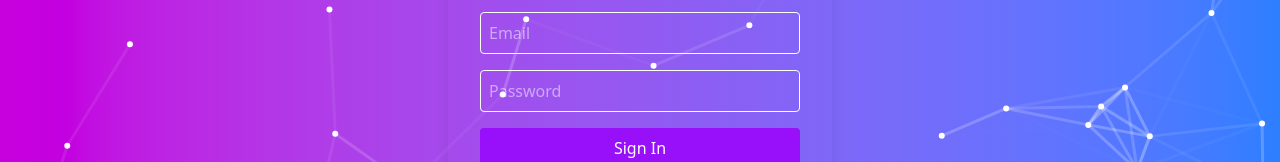
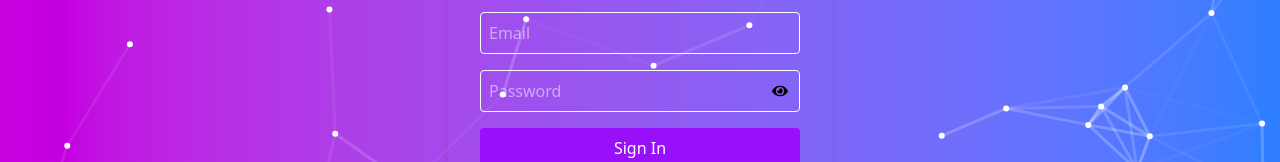
Before and after one commit to Jerry3048/Image-march, a React (Vite) app: page / in a window 1280 px wide. Shown: the part 544-706 px from the top of the page. Built offline with nearby package versions, Linux system fonts and the light colour scheme.

Commit message:
Add react-icons dependency and enhance Signin component with password visibility toggle

```diff
--- a/package.json
+++ b/package.json
@@ -17,6 +17,7 @@
     "node-fetch": "^3.3.2",
     "react": "^19.1.0",
     "react-dom": "^19.1.0",
+    "react-icons": "^5.5.0",
     "react-parallax-tilt": "^1.7.298",
     "react-tsparticles": "^2.12.2",
     "tailwindcss": "^4.1.8",
--- a/src/components/Facerecognition.jsx
+++ b/src/components/Facerecognition.jsx
@@ -42,6 +42,7 @@ function Facerecognition({ imageUrl }) {
         setBoxes(regions.map(region => region.region_info.bounding_box));
         console.log('Boxes:', regions.map(region => region.region_info.bounding_box));
         console.log('Result:', result);
+        console.log(regions)
       })
       .catch(error => console.log('error', error));
   }, [imageUrl]);
@@ -54,14 +55,14 @@ function Facerecognition({ imageUrl }) {
             src={imageUrl}
             alt="Detected"
             id="inputImage"
-            className="h-[300px] w-[250px] sm:w-[400px] rounded shadow"
+            className="sm:h-[300px] h-[270px] w-[250px] sm:w-[400px] rounded shadow"
           />
           {boxes.map((box, i) => (
             <div
               key={i}
               style={{
                 position: "absolute",
-                border: "2px solid #00FF00",
+                border: "4px solid #3674B5",
                 left: `${box.left_col * 100}%`,
                 top: `${box.top_row * 100}%`,
                 width: `${(box.right_col - box.left_col) * 100}%`,
--- a/src/components/Rank.jsx
+++ b/src/components/Rank.jsx
@@ -1,7 +1,7 @@
 function Rank() {
   return (
-    <div className = "w-[80%] sm:max-w-sm mx-auto">
-        <div className="flex justify-center text-[22px] sm:text-3xl text-bold">
+    <div className = "w-[80%] sm:max-w-sm mx-auto cursor-default">
+        <div className="flex justify-center text-[22px] sm:text-3xl text-bold ">
             {"Tolulope your current rank is"}
         </div>
         <div className="flex justify-center text-4xl text-bold">
--- a/src/components/Signin.jsx
+++ b/src/components/Signin.jsx
@@ -1,8 +1,10 @@
 import { useState } from "react";
+import { FaEye, FaEyeSlash } from "react-icons/fa";
 
 function Signin({ onSignIn }) {
   const [email, setEmail] = useState("");
   const [password, setPassword] = useState("");
+  const [showPassword, setShowPassword] = useState(false);
 
   const handleSubmit = (e) => {
     e.preventDefault();
@@ -14,26 +16,34 @@ function Signin({ onSignIn }) {
   };
 
   return (
-    <div className="flex flex-col items-center justify-center min-h-screen">
-      <div className="rounded-lg shadow-lg p-8 w-full max-w-sm">
+    <div className="flex flex-col items-center justify-center md:min-h-screen min-h-[80vh]">
+      <div className="rounded-lg shadow-lg p-8 sm:w-full  w-[80%] max-w-sm">
         <h2 className="text-2xl font-bold mb-6 text-center text-purple-700">Sign In</h2>
         <form onSubmit={handleSubmit} className="flex flex-col gap-4">
           <input
             type="email"
             placeholder="Email"
-            className="p-2 border rounded cursor-text"
+            className="p-2 border rounded"
             value={email}
             onChange={e => setEmail(e.target.value)}
             required
           />
+          <div className="relative">
             <input
-            type="password"
+              type={showPassword ? "text" : "password"}
               placeholder="Password"
-            className="p-2 border rounded "
+              className="p-2 border rounded w-full pr-10"
               value={password}
               onChange={e => setPassword(e.target.value)}
               required
             />
+            <span
+              className="absolute right-3 top-1/2 transform -translate-y-1/2 cursor-pointer text-black"
+              onClick={() => setShowPassword((prev) => !prev)}
+            >
+              {showPassword ? <FaEyeSlash /> : <FaEye />}
+            </span>
+          </div>
           <button
             type="submit"
             className="bg-purple-600 text-white py-2 rounded hover:bg-purple-700 transition"
```
Also changed, not shown: 1 other file (tests, documents, lock files or other folders). Lines whose indentation alone changed are shown as unchanged.
